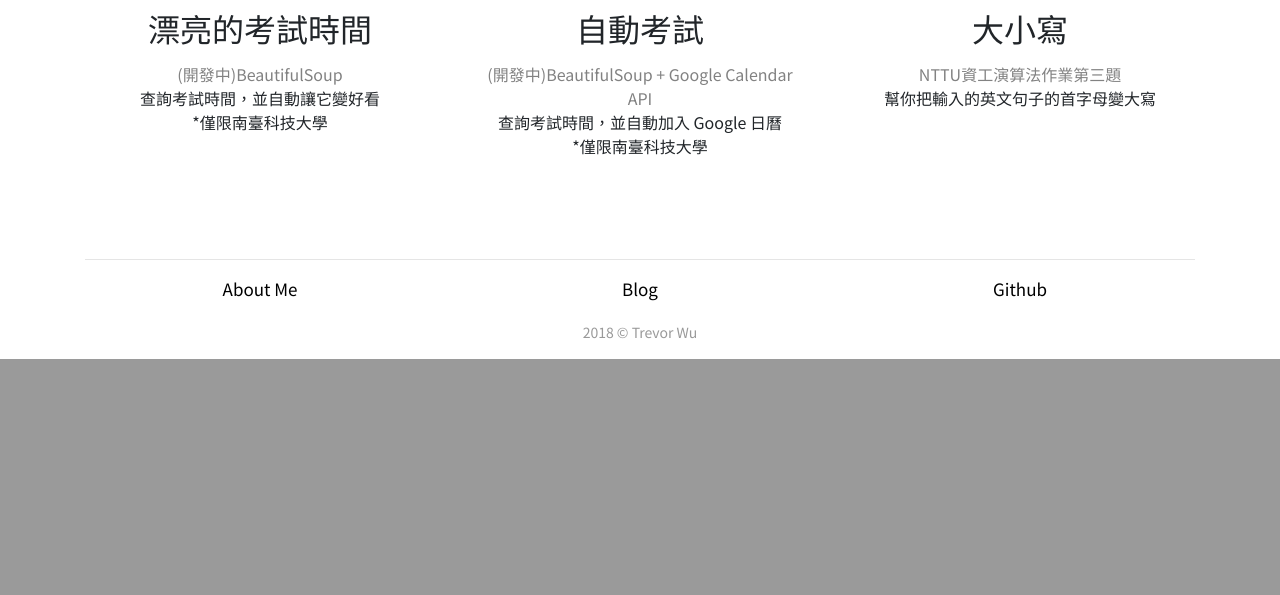
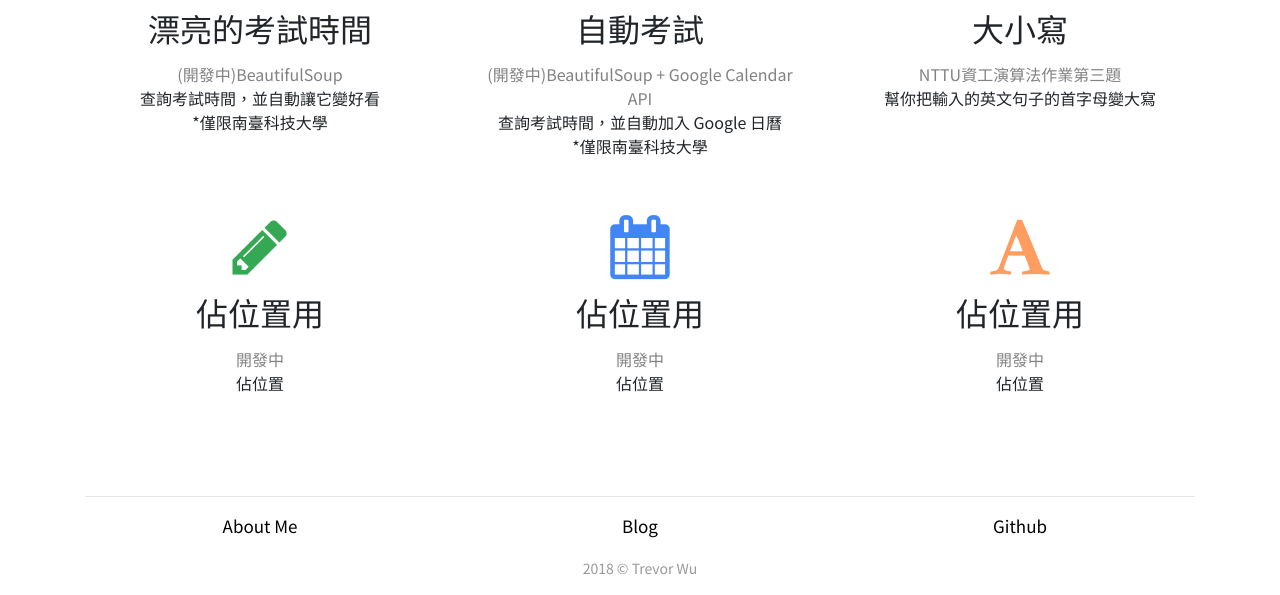
Before and after one commit to MrNegativeTW/Python3_Practice, a Flask app: page / in a window 1280 px wide. Shown: the part 1555-2150 px from the top of the page. Before the commit the page ends 1914 px from the top, so only its background shows below. Run offline with Flask 2, Linux system fonts and the light colour scheme; some libraries are stand-ins or nearby versions.

Commit message:
Add Section
-現在首頁有更多區塊了
-更改了轉後結果的標題

```diff
--- a/FlaskPractice/templates/Upper.html
+++ b/FlaskPractice/templates/Upper.html
@@ -36,6 +36,7 @@
 
 		<div class="col-sm">
 			<form method="POST" action="">
+				轉換結果<hr>
 				{{ results }}
 			</form>
 		</div>
--- a/FlaskPractice/templates/index.html
+++ b/FlaskPractice/templates/index.html
@@ -94,5 +94,40 @@
       </a>
 		</div>
 
+    <div class="row" style="margin-top: 32px;">
+
+      <a class="col-sm bigbig" href="/BeautifulExam">
+        <div class="col-sm wow zoomIn" data-wow-offset="250" style="margin-bottom: 20px;">
+          <i class="fa fa-pencil fa-4x" aria-hidden="true" style="color: #34A853"></i>
+          <h2 class="global-margin-top-16 ">佔位置用</h2>
+          <p class="global-margin-top-16">
+            <span class="subtitle">開發中</span><br>
+            佔位置
+          </p>
+        </div>
+      </a>
+
+      <a class="col-sm bigbig" href="/AutoExam">
+        <div class="col-sm wow zoomIn" data-wow-offset="250" style="margin-bottom: 20px;">
+          <i class="fa fa-calendar fa-4x" aria-hidden="true" style="color: #4285F4"></i>
+          <h2 class="global-margin-top-16">佔位置用</h2>
+          <p class="global-margin-top-16">
+            <span class="subtitle">開發中</span><br>
+            佔位置
+          </p>
+        </div>
+      </a>
+
+      <a class="col-sm bigbig" href="/Upper">
+        <div class="col-sm wow zoomIn" data-wow-offset="250" style="margin-bottom: 20px;">
+          <i class="fa fa-font fa-4x" aria-hidden="true" style="color: #FF9D60"></i>
+          <h2 class="global-margin-top-16">佔位置用</h2>
+          <p class="global-margin-top-16">
+            <span class="subtitle">開發中</span><br>
+            佔位置<br></p>
+        </div>
+      </a>
+    </div>
+
 	</div>
 {% endblock Content %}
```
